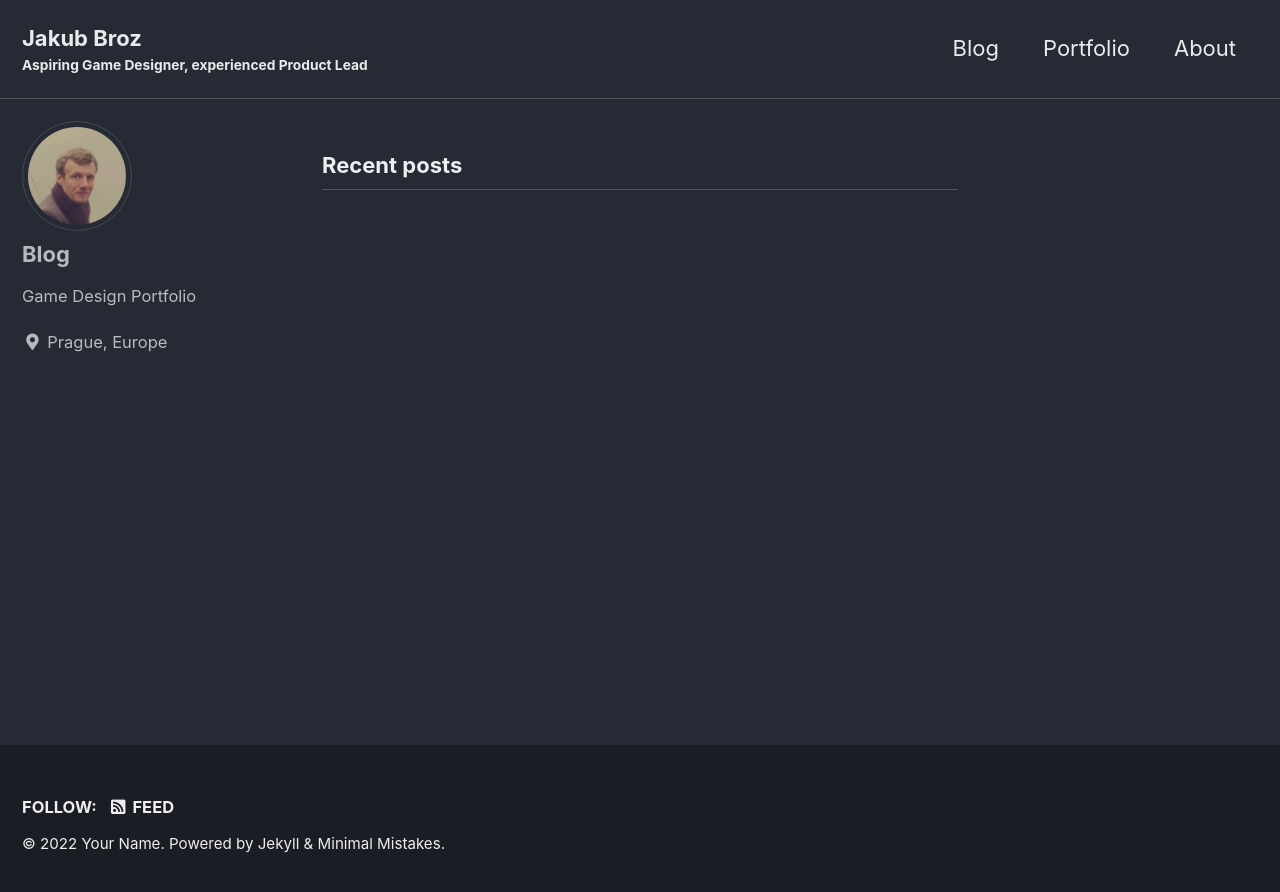
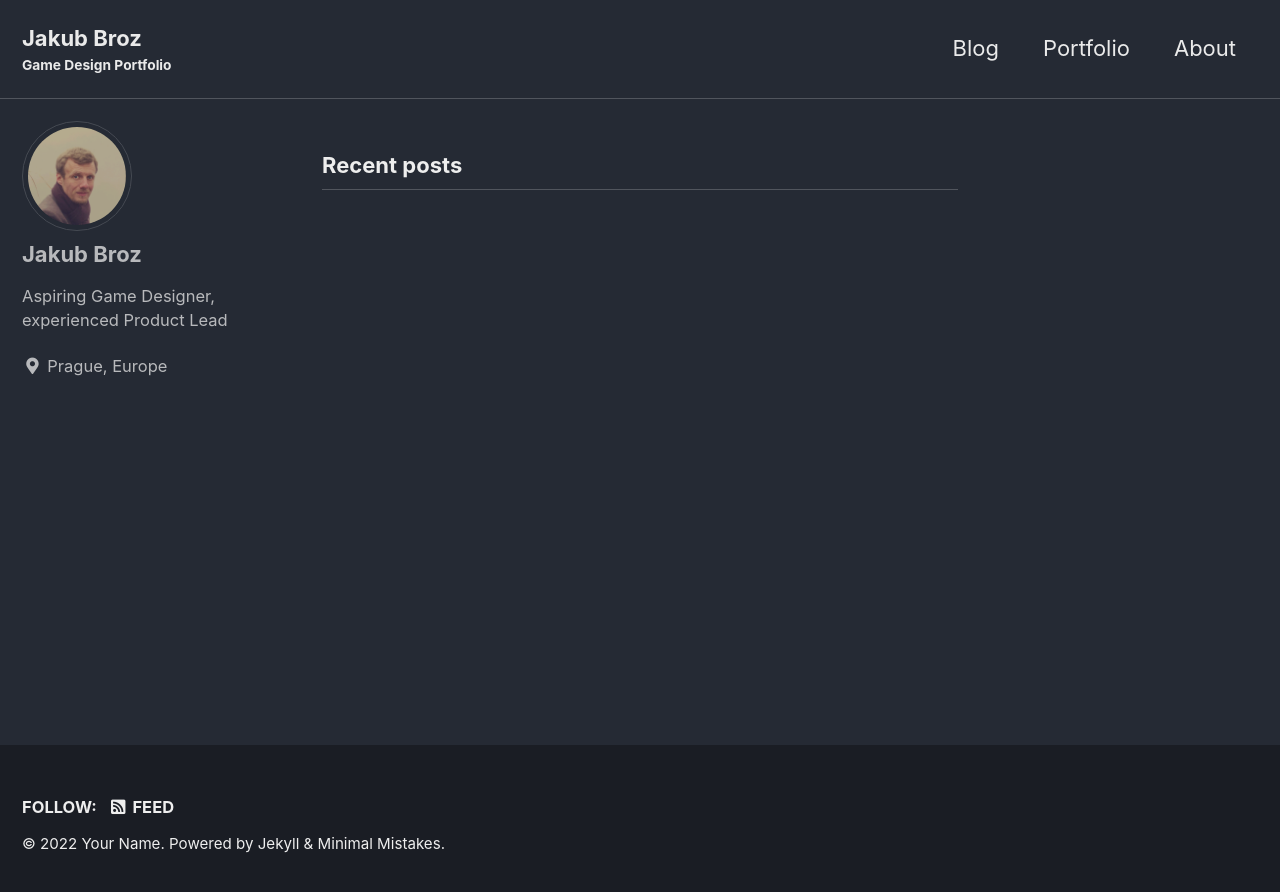
Before and after one commit to Jakub-Broz/Jakub-Broz.github.io, a Jekyll site: the page built from index.html, in a window 1280 px wide. Shown: the top 892 px of the page. Built offline with Jekyll 4.4.1, drawn with Linux system fonts in a browser that asks for light colours; cached includes are drawn as plain includes; the list of posts is cut into pages by our own code.

Commit message:
Update _config.yml

```diff
--- a/_config.yml
+++ b/_config.yml
@@ -18,7 +18,7 @@ minimal_mistakes_skin    : "dark" # "air", "aqua", "contrast", "dark", "dirt", "
 locale                   : "en-US"
 title                    : "Jakub Broz"
 title_separator          : "-"
-subtitle                 : Aspiring Game Designer, experienced Product Lead
+subtitle                 : Game Design Portfolio
 name                     : "Your Name"
 description              : "An amazing website."
 url                      : # the base hostname & protocol for your site e.g. "https://mmistakes.github.io"
@@ -104,9 +104,9 @@ analytics:
 
 # Site Author
 author:
-  name             : "Blog"
+  name             : "Jakub Broz"
   avatar           : /assets/images/profile_image_JB.jpg
-  bio              : "Game Design Portfolio"
+  bio              : "Aspiring Game Designer, experienced Product Lead"
   location         : "Prague, Europe"
   email            :
   links:
```
